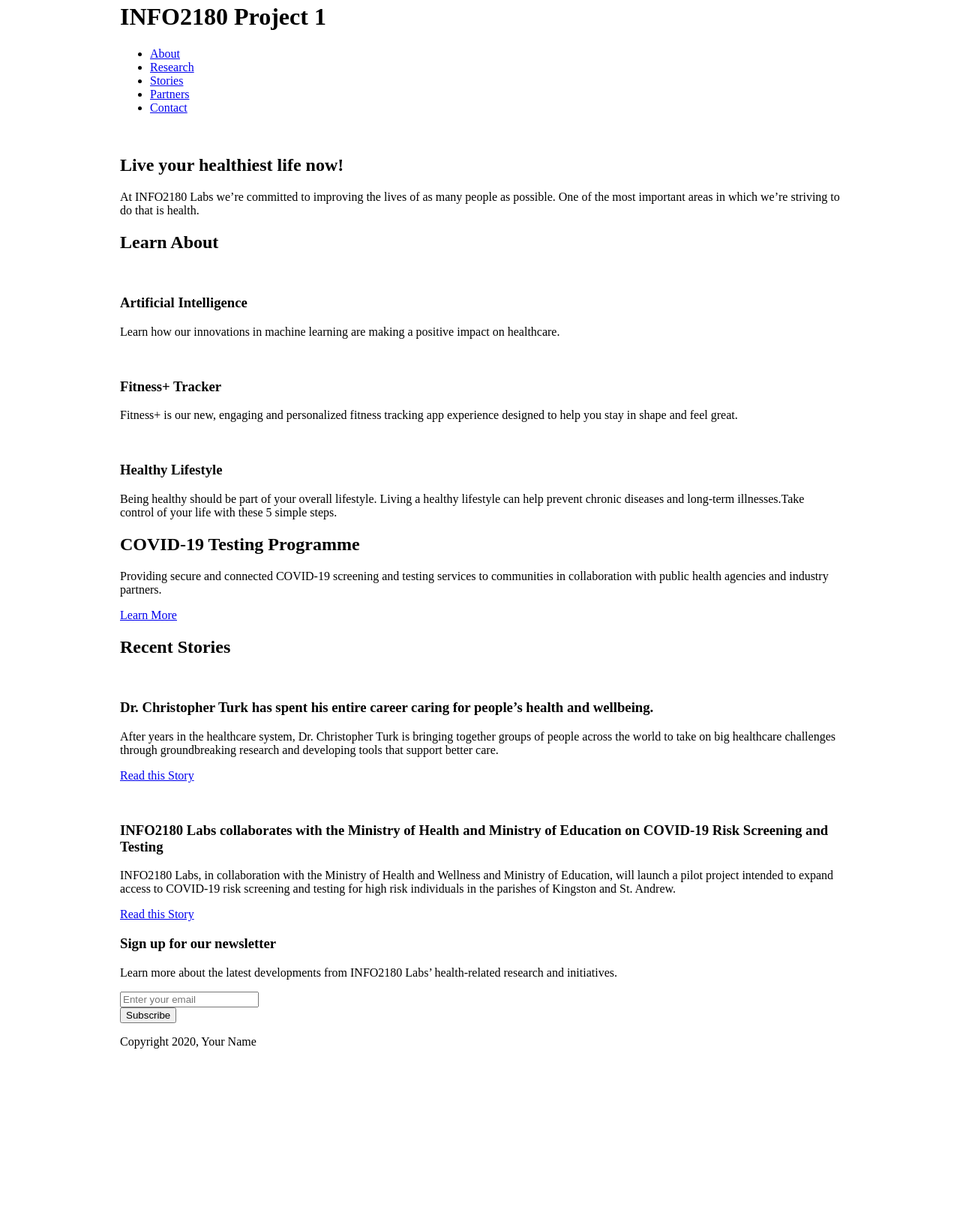
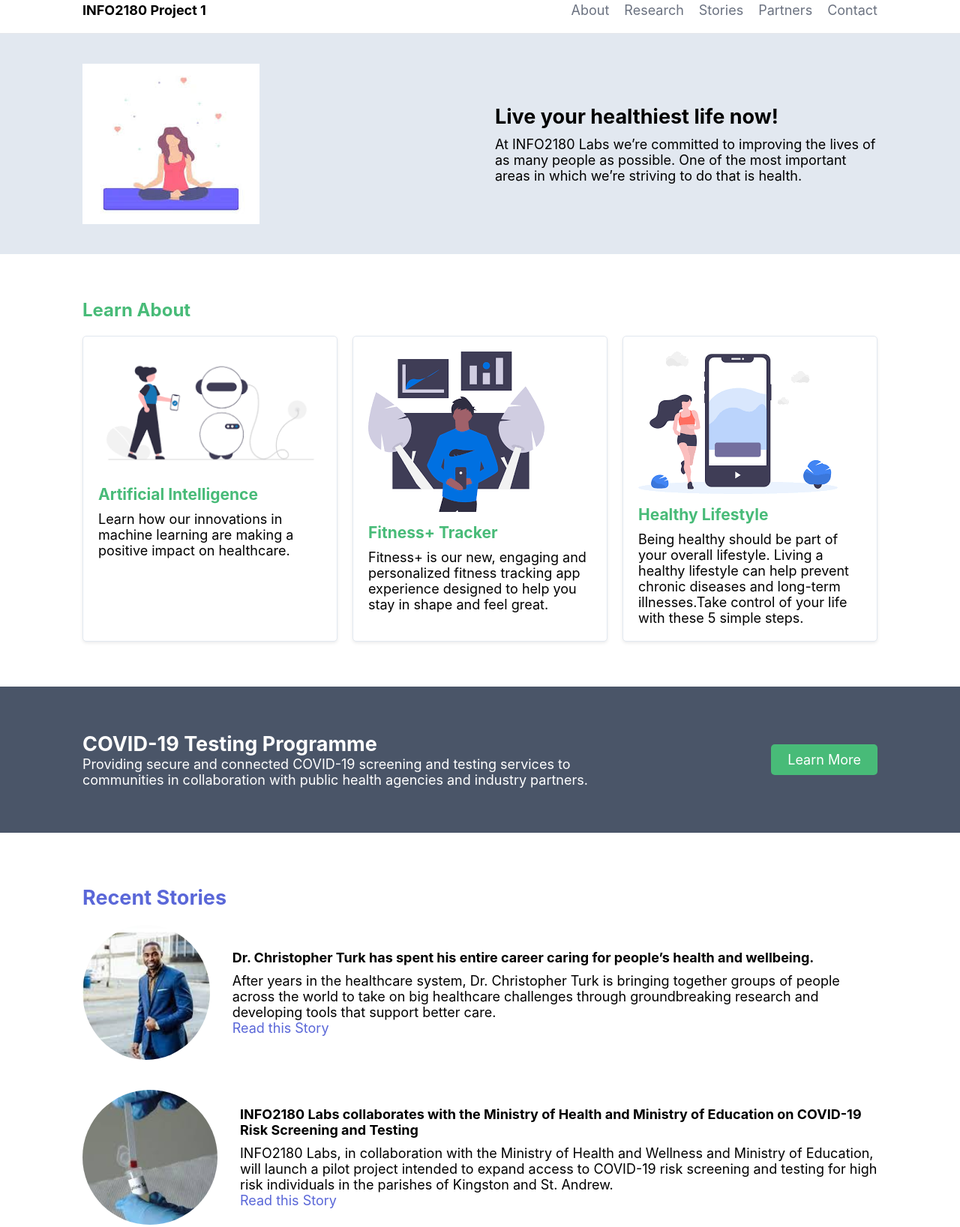
Before and after one commit to keeks03/info2180-project1, a plain HTML site: page index.html in a window 1280 px wide. Shown: the part 17-1654 px from the top of the page at 75% size. Before the commit the page ends 1432 px from the top, so only its background shows below. Drawn offline with Linux system fonts and the light colour scheme.

Commit message:
Finalize landing page: images, CSS, JS, and content

```diff
--- a/index.html
+++ b/index.html
@@ -26,7 +26,7 @@
         <section class="overview-hero">
             <div class="container">
                 <div class="overview-hero-image">
-                    <img src="#" alt="">
+                     <img src="pic1.jpg" alt="Woman meditating">
                 </div>
                 <div class="overview-hero-text">
                     <h2>Live  your healthiest life now!</h2>
@@ -39,21 +39,21 @@
                 <h2>Learn About</h2>
                 <div class="cards">
                     <div class="card">
-                        <img src="#" alt="">
+                        <img src="pic2.png" alt="Person walking with a robot assistant">
                         <div class="card-body">
                             <h3>Artificial Intelligence</h3>
                             <p>Learn how our innovations in machine learning are making a positive impact on healthcare.</p>
                         </div>
                     </div>
                     <div class="card">
-                        <img src="#" alt="">
+                        <img src="pic4.png" alt="Man checking health stats on phone">
                         <div class="card-body">
                             <h3>Fitness+ Tracker</h3>
                             <p>Fitness+ is our new, engaging and personalized fitness tracking app experience designed to help you stay in shape and feel great.</p>
                         </div>
                     </div>
                     <div class="card">
-                        <img src="#" alt="">
+                        <img src="pic3.png" alt="Woman running with fitness app">
                         <div class="card-body">
                             <h3>Healthy Lifestyle</h3>
                             <p>Being healthy should be part of your overall lifestyle. Living a healthy lifestyle can help prevent chronic diseases and long-term illnesses.Take control of your life with these 5 simple steps.</p>
@@ -64,7 +64,7 @@
         </section>
         <section class="testing">
             <div class="container">
-                <div class="testing-desciption">
+                <div class="testing-description">
                     <h2>COVID-19 Testing Programme</h2>
                     <p>Providing secure and connected COVID-19 screening and testing services to communities in collaboration with public health agencies and industry partners.</p>
                 </div>
@@ -77,7 +77,7 @@
             <div class="container">
                 <h2>Recent Stories</h2>
                 <article>
-                    <img src="" alt="">
+                    <img src="pic5.jpg" alt="Man in blue suit smiling in city">
                     <div class="article-body">
                         <h3>Dr. Christopher Turk has spent his entire career caring for people’s health and wellbeing.</h3>
                         <p>After years in the healthcare system, Dr. Christopher Turk is bringing together groups of people across the world to take on big healthcare challenges through groundbreaking research and developing tools that support better care.</p>
@@ -85,7 +85,7 @@
                     </div>
                 </article>
                 <article>
-                    <img src="" alt="">
+                    <img src="pic6.jpg" alt="Covid testing sample in gloved hands">
                     <div class="article-body">
                         <h3>INFO2180 Labs collaborates with the Ministry of Health and Ministry of Education on COVID-19 Risk Screening and Testing</h3>
                         <p>INFO2180 Labs, in collaboration with the Ministry of Health and Wellness and Ministry of Education, will launch a pilot project intended to expand access to COVID-19 risk screening and testing for high risk individuals in the parishes of Kingston and St. Andrew.</p>
@@ -110,7 +110,7 @@
     </main>
     <footer>
         <div class="container">
-            <p>Copyright 2020, Your Name</p>
+            <p>Copyright 2020, Akeelia Phillibert</p>
         </div>
     </footer>
 </body>
--- a/scripts.js
+++ b/scripts.js
@@ -1 +1,22 @@
-/* Add your JavaScript to this file */
+window.addEventListener("DOMContentLoaded", () => {
+  const form = document.querySelector(".newsletter form");
+  const emailInput = document.querySelector(".newsletter input[type='email']");
+  const messageArea = document.querySelector(".newsletter .message");
+
+  // Safety check: elements exist
+  if (!form || !emailInput || !messageArea) return;
+
+  form.addEventListener("submit", (event) => {
+    event.preventDefault();
+
+    const email = emailInput.value.trim();
+
+    if (email !== "" && emailInput.checkValidity()) {
+      messageArea.textContent =
+        `Thank you! Your email address ${email} has been added to our mailing list!`;
+      emailInput.value = "";
+    } else {
+      messageArea.textContent = "Please enter a valid email address.";
+    }
+  });
+});
--- a/styles.css
+++ b/styles.css
@@ -1,11 +1,249 @@
-/* Add your CSS to this file */
+/* Base styles */
+* {
+  box-sizing: border-box;
+}
+
 body {
-    margin: 0;
-    font-size: 16px;
+  font-family: -apple-system, BlinkMacSystemFont, "Segoe UI", Roboto,
+    "Helvetica Neue", Arial, "Noto Sans", sans-serif;
+  font-size: 18px;
+  margin: 0;
+  padding: 0;
+}
+
+img {
+  max-width: 100%;
+  display: block;
+}
+
+h1, h2, h3, p {
+  margin: 0;
 }
 
 .container {
-    margin: 0 auto;
-    max-width: 960px;
-    width: 100%;
+  max-width: 1100px;
+  margin: 0 auto;
+  padding: 20px;
 }
+
+/* Header / nav */
+
+header {
+  background-color: #ffffff;
+  font-size: 18px;
+  border-bottom: 1px solid #e5e7eb;
+}
+
+header .container {
+  display: flex;
+  align-items: center;
+  justify-content: space-between;
+}
+
+header h1 {
+  font-size: 18px;
+}
+
+nav ul {
+  list-style: none;
+  margin: 0;
+  padding: 0;
+  display: flex;
+  gap: 20px;
+}
+
+nav a {
+  text-decoration: none;
+  color: #6b7280;
+}
+
+nav a:hover {
+  color: #5a67d8;
+}
+
+/* Hero / overview */
+
+.overview-hero {
+  background-color: #e2e8f0;
+}
+
+.overview-hero .container {
+  display: flex;
+  align-items: center;
+  gap: 40px;
+  padding-top: 40px;
+  padding-bottom: 40px;
+}
+
+.overview-hero-image {
+  flex: 1;
+}
+
+.overview-hero-text {
+  flex: 1;
+}
+
+.overview-hero-text h2 {
+  margin-bottom: 10px;
+}
+
+/* Learn About */
+
+.learn-about {
+  padding: 40px 0;
+}
+
+.learn-about h2 {
+  color: #48bb78;
+  font-size: 24px;
+  margin-bottom: 20px;
+}
+
+.learn-about .cards {
+  display: grid;
+  grid-template-columns: repeat(3, minmax(0, 1fr));
+  gap: 20px;
+}
+
+.card {
+  border: 1px solid #e2e8f0;
+  border-radius: 5px;
+  box-shadow: 0 2px 4px rgba(0,0,0,0.08);
+  padding: 20px;
+  background-color: #ffffff;
+}
+
+.card-body h3 {
+  color: #48bb78;
+  font-size: 21px;
+  margin: 15px 0 10px;
+}
+
+/* COVID-19 Testing */
+
+.testing {
+  background-color: #4a5568;
+  color: #ffffff;
+}
+
+.testing .container {
+  display: flex;
+  align-items: center;
+  justify-content: space-between;
+  gap: 40px;
+  padding-top: 60px;
+  padding-bottom: 60px;
+}
+
+.testing-description {
+  flex: 2;
+}
+
+.cta {
+  flex: 1;
+  text-align: right;
+}
+
+/* Generic button */
+
+.btn {
+  display: inline-block;
+  background-color: #5a67d8;
+  color: #ffffff;
+  padding: 10px 22px;
+  border-radius: 5px;
+  text-decoration: none;
+  border: none;
+  cursor: pointer;
+}
+
+/* In testing section the button is green */
+.testing .btn {
+  background-color: #48bb78;
+}
+
+/* Recent Stories */
+
+.stories {
+  padding: 50px 0;
+}
+
+.stories h2 {
+  color: #5a67d8;
+  margin-bottom: 20px;
+}
+
+.stories article {
+  display: flex;
+  align-items: center;
+  gap: 30px;
+  margin-bottom: 40px;
+}
+
+.stories img {
+  width: 180px;
+  height: 180px;
+  border-radius: 50%;
+  object-fit: cover;
+}
+
+.article-body h3 {
+  font-size: 18px;
+  margin-bottom: 10px;
+}
+
+.article-body a {
+  color: #5a67d8;
+  text-decoration: none;
+}
+
+.article-body a:hover {
+  text-decoration: underline;
+}
+
+/* Newsletter */
+
+.newsletter {
+  background-color: #48bb78;
+  color: #ffffff;
+  text-align: center;
+  padding: 40px 0;
+}
+
+.newsletter p {
+  margin: 10px 0 20px;
+}
+
+.newsletter form {
+  display: inline-flex;
+  align-items: stretch;
+  gap: 10px;
+}
+
+.newsletter input[type="email"] {
+  padding: 10px;
+  border-radius: 3px;
+  border: 1px solid #d1d5db;
+  min-width: 260px;
+}
+
+.newsletter .btn {
+  background-color: #5a67d8;
+  border-radius: 3px;
+}
+
+.message {
+  margin-top: 15px;
+}
+
+/* Footer */
+
+footer {
+  background-color: #4a5568;
+  color: #ffffff;
+}
+
+footer .container {
+  padding-top: 15px;
+  padding-bottom: 15px;
+}
```
Also changed, not shown: pic1.jpg (added), pic2.png (added), pic3.png (added), pic4.png (added), pic5.jpg (added), pic6.jpg (added).
